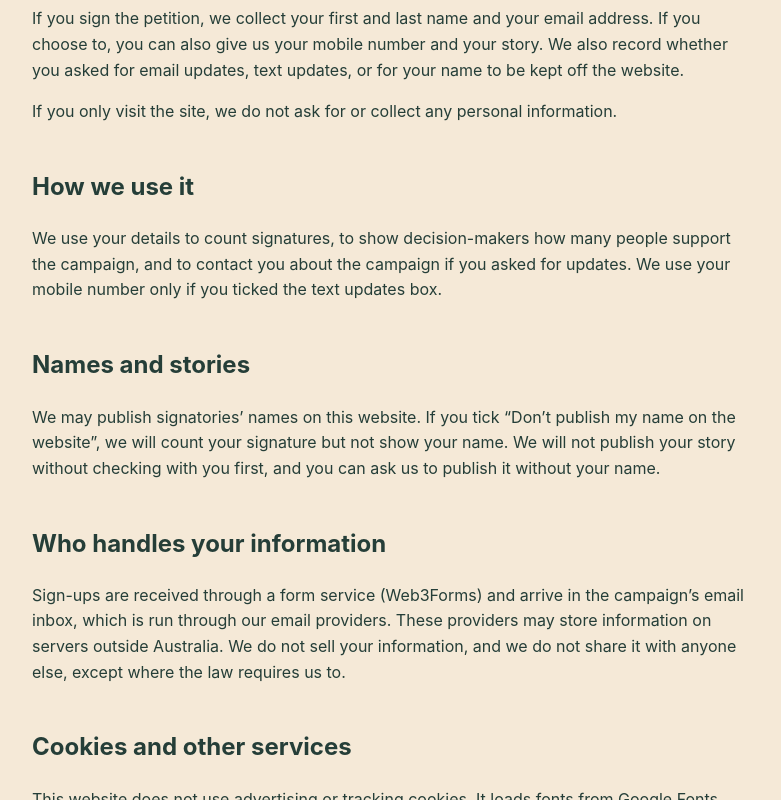
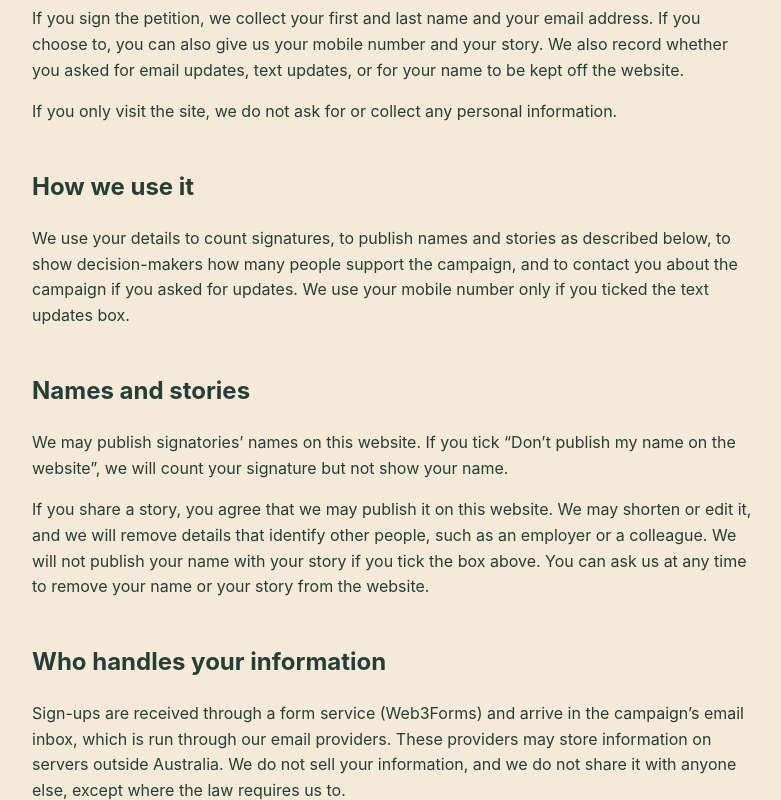
Before and after one commit to lizzywatt-au/dayone, a plain HTML site: page privacy.html in a window 1280 px wide. Shown: the part 433-1233 px from the top of the page, without its empty margins (248-1029 px from the left). Drawn offline with Linux system fonts and the light colour scheme.

Commit message:
Petition form: sharing a story means it may be published
Form hint and privacy policy now say that a submitted story may be published
(edited for length and to remove identifying details), without the person's name
if they tick the box, and removable on request.

Co-Authored-By: Claude Sonnet 5.5 <noreply@anthropic.com>
Claude-Session: https://claude.ai/code/session_015WoUSEoSkTxSxbDNhXcPwr

```diff
--- a/privacy.html
+++ b/privacy.html
@@ -15,10 +15,11 @@
 <p>If you only visit the site, we do not ask for or collect any personal information.</p>
 
 <h2>How we use it</h2>
-<p>We use your details to count signatures, to show decision-makers how many people support the campaign, and to contact you about the campaign if you asked for updates. We use your mobile number only if you ticked the text updates box.</p>
+<p>We use your details to count signatures, to publish names and stories as described below, to show decision-makers how many people support the campaign, and to contact you about the campaign if you asked for updates. We use your mobile number only if you ticked the text updates box.</p>
 
 <h2>Names and stories</h2>
-<p>We may publish signatories&rsquo; names on this website. If you tick &ldquo;Don&rsquo;t publish my name on the website&rdquo;, we will count your signature but not show your name. We will not publish your story without checking with you first, and you can ask us to publish it without your name.</p>
+<p>We may publish signatories&rsquo; names on this website. If you tick &ldquo;Don&rsquo;t publish my name on the website&rdquo;, we will count your signature but not show your name.</p>
+<p>If you share a story, you agree that we may publish it on this website. We may shorten or edit it, and we will remove details that identify other people, such as an employer or a colleague. We will not publish your name with your story if you tick the box above. You can ask us at any time to remove your name or your story from the website.</p>
 
 <h2>Who handles your information</h2>
 <p>Sign-ups are received through a form service (Web3Forms) and arrive in the campaign&rsquo;s email inbox, which is run through our email providers. These providers may store information on servers outside Australia. We do not sell your information, and we do not share it with anyone else, except where the law requires us to.</p>
```
Also changed, not shown: index.html (+1 -1 lines).
